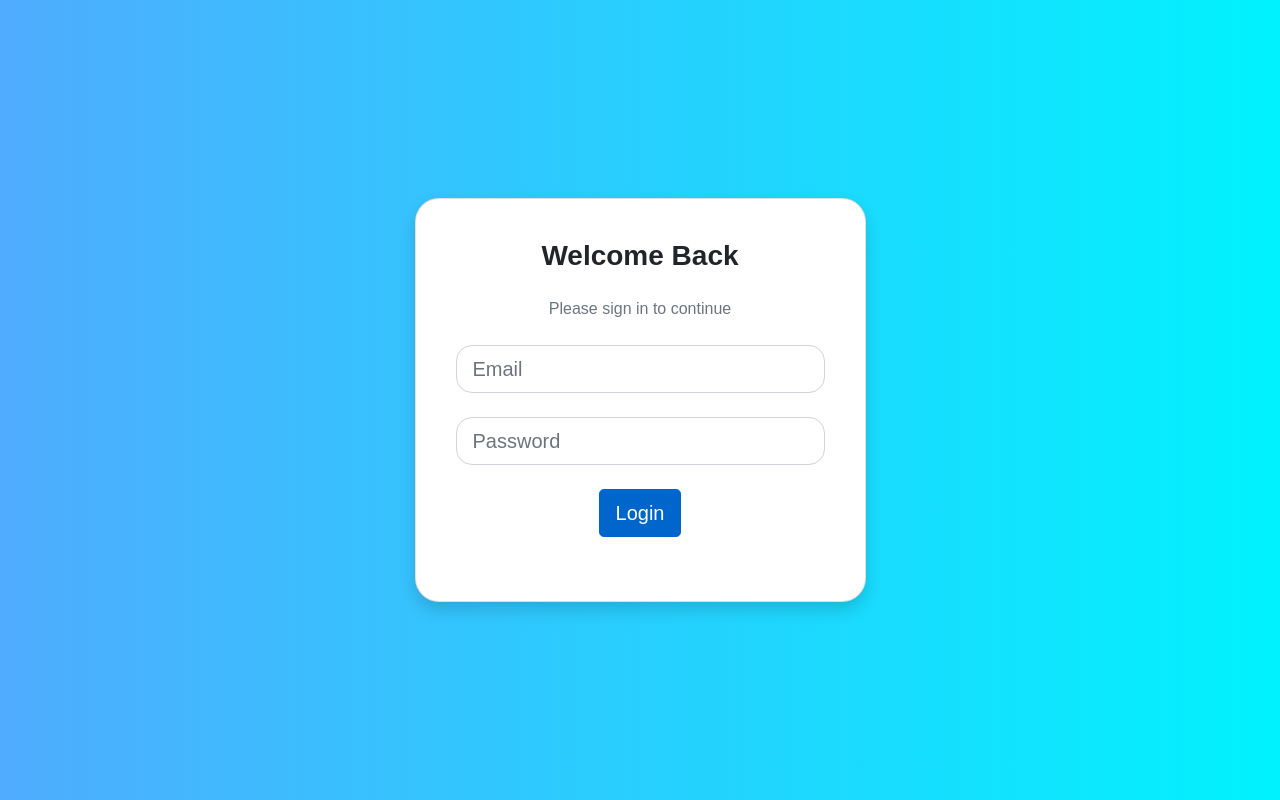
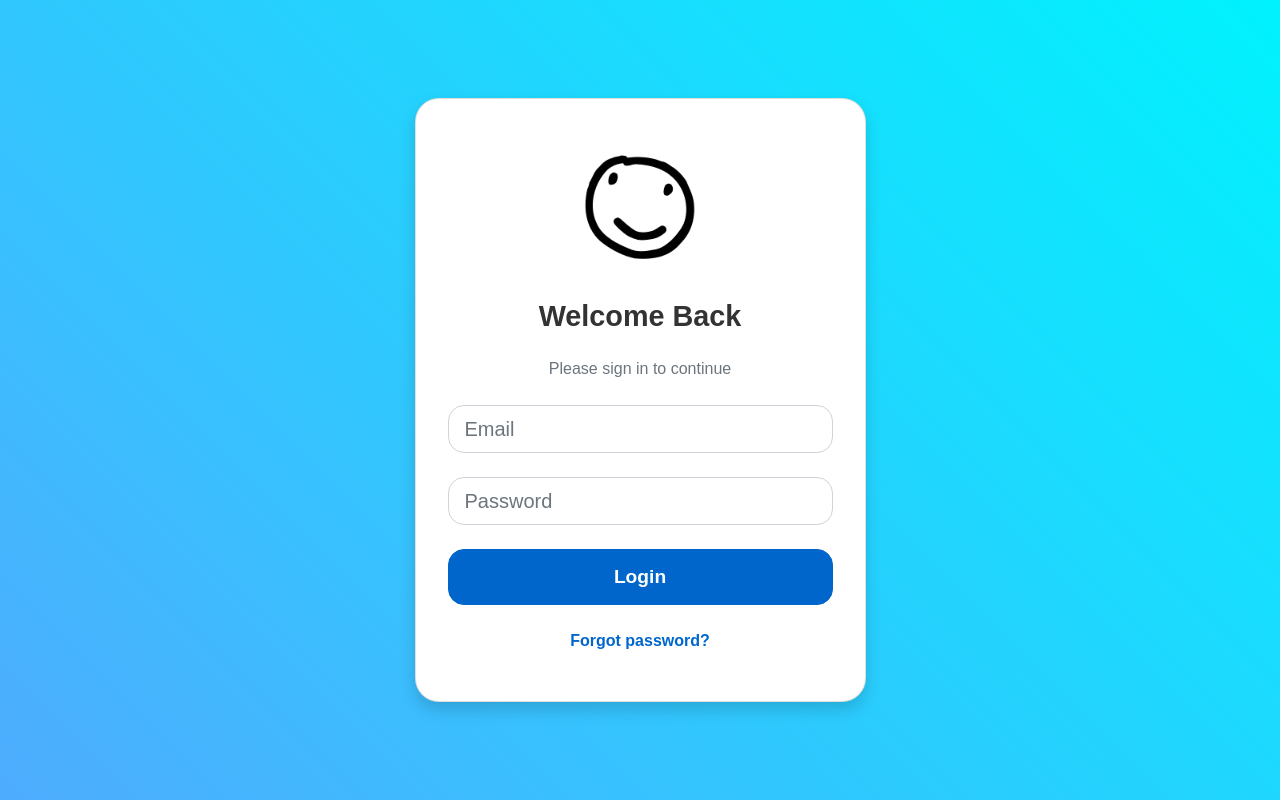
Before and after one commit to djzzlim/Monthly-Fee-Management-System, a Flask app: page /login in a window 1280 px wide. Run offline with Flask 3, Linux system fonts and the light colour scheme.

Commit message:
Added icons

```diff
--- a/app/auth.py
+++ b/app/auth.py
@@ -40,3 +40,7 @@ def login():
 def logout():
     logout_user()  # Log out the current user
     return redirect(url_for('main.home'))  # Redirect to home page or login page
+
+@auth.route('/forgot-password')
+def forgot_password():
+    return redirect(url_for('main.home'))
--- a/app/templates/dashboard.html
+++ b/app/templates/dashboard.html
@@ -4,9 +4,9 @@
     <meta charset="UTF-8">
     <meta name="viewport" content="width=device-width, initial-scale=1.0">
     <title>Dashboard</title>
+    <link rel="icon" href="static/kuman.ico" type="image/x-icon">
     <!-- Include Bootstrap 5 CSS from CDN -->
     <link href="https://cdn.jsdelivr.net/npm/bootstrap@5.3.0-alpha1/dist/css/bootstrap.min.css" rel="stylesheet">
-    <link rel="stylesheet" href="{{ url_for('static', filename='styles.css') }}"> <!-- Your custom CSS -->
 </head>
 <body>
 
--- a/app/templates/home.html
+++ b/app/templates/home.html
@@ -4,6 +4,7 @@
     <meta charset="UTF-8">
     <meta name="viewport" content="width=device-width, initial-scale=1.0">
     <title>Fee Management - Private Kindergarten</title>
+    <link rel="icon" href="static/kuman.ico" type="image/x-icon">
     <link href="https://cdn.jsdelivr.net/npm/bootstrap@5.0.2/dist/css/bootstrap.min.css" rel="stylesheet" integrity="sha384-EVSTQN3/azprG1Anm3QDgpJLIm9Nao0Yz1ztcQTwFspd3yD65VohhpuuCOmLASjC" crossorigin="anonymous">
 </head>
 <body>
--- a/app/templates/login.html
+++ b/app/templates/login.html
@@ -4,28 +4,41 @@
     <meta charset="UTF-8">
     <meta name="viewport" content="width=device-width, initial-scale=1.0">
     <title>Sign In</title>
+    <link rel="icon" href="static/kuman.ico" type="image/x-icon">
     <link href="https://cdn.jsdelivr.net/npm/bootstrap@5.0.2/dist/css/bootstrap.min.css" rel="stylesheet" integrity="sha384-EVSTQN3/azprG1Anm3QDgpJLIm9Nao0Yz1ztcQTwFspd3yD65VohhpuuCOmLASjC" crossorigin="anonymous">
     <style>
         body {
             font-family: 'Arial', sans-serif;
+            margin: 0;
+            padding: 0;
         }
 
         .vh-100 {
-            background: linear-gradient(to right, #4facfe, #00f2fe);
+            background: linear-gradient(45deg, #4facfe, #00f2fe);
+            display: flex;
+            justify-content: center;
+            align-items: center;
+            min-height: 100vh;
         }
 
         .card {
             border-radius: 1.5rem;
+            box-shadow: 0 15px 30px rgba(0, 0, 0, 0.1);
         }
 
         .card-body {
-            padding: 2.5rem;
+            padding: 3rem 2rem;
         }
 
         .btn-primary {
             background-color: #0066cc;
             border-color: #0066cc;
             transition: background-color 0.3s ease, border-color 0.3s ease;
+            font-size: 1.2rem;
+            font-weight: 600;
+            padding: 0.8rem 1.5rem;
+            border-radius: 1rem;
+            width: 100%;
         }
 
         .btn-primary:hover {
@@ -35,33 +48,72 @@
 
         .form-control {
             border-radius: 1rem;
+            box-shadow: none;
+            transition: box-shadow 0.3s ease;
+        }
+
+        .form-control:focus {
+            box-shadow: 0 0 0 0.2rem rgba(0, 123, 255, 0.25);
+        }
+
+        .form-outline {
+            margin-bottom: 1.5rem;
         }
 
         .form-check-label {
             font-weight: 600;
         }
 
-        .card-shadow {
-            box-shadow: 0 10px 20px rgba(0, 0, 0, 0.1);
+        .h3, h3 {
+            font-weight: 600;
+            font-size: 1.8rem;
+            color: #333;
         }
 
-        .h3, h3 {
-            font-weight: bold;
+        .alert {
+            font-size: 0.9rem;
+            margin-top: 1rem;
+            padding: 0.75rem;
+            border-radius: 0.5rem;
         }
 
-        .form-outline {
+        .alert .bi {
+            margin-right: 0.5rem;
+        }
+
+        .text-muted {
+            font-size: 1rem;
             margin-bottom: 1.5rem;
+        }
+
+        .btn-link {
+            color: #0066cc;
+            text-decoration: none;
+            font-weight: 600;
+        }
+
+        .btn-link:hover {
+            text-decoration: underline;
+        }
+
+        /* Logo style */
+        .logo {
+            max-width: 120px;
+            margin-bottom: 2rem;
         }
     </style>
 </head>
 <body>
-    <section class="vh-100 d-flex justify-content-center align-items-center">
+    <section class="vh-100">
         <div class="container">
             <div class="row d-flex justify-content-center">
                 <div class="col-12 col-md-8 col-lg-6 col-xl-5">
                     <div class="card shadow card-shadow">
                         <div class="card-body text-center">
-                            <h3 class="mb-4 text-dark">Welcome Back</h3>
+                            <!-- Logo -->
+                            <img src="/static/kuman.png" alt="Logo" class="logo">
+
+                            <h3 class="mb-4">Welcome Back</h3>
                             <p class="mb-4 text-muted">Please sign in to continue</p>
 
                             <!-- Display Flash Messages -->
@@ -69,7 +121,9 @@
                                 {% if messages %}
                                     <ul class="list-unstyled">
                                         {% for category, message in messages %}
-                                            <li class="alert alert-{{ category }} mt-3">{{ message }}</li>
+                                            <li class="alert alert-{{ category }} mt-3">
+                                                <i class="bi bi-exclamation-circle"></i>{{ message }}
+                                            </li>
                                         {% endfor %}
                                     </ul>
                                 {% endif %}
@@ -84,10 +138,11 @@
                                     <input type="password" id="typePasswordX-2" name="password" class="form-control form-control-lg" placeholder="Password" required />
                                 </div>
 
-                                <button class="btn btn-primary btn-lg btn-block" type="submit">Login</button>
+                                <button class="btn btn-primary btn-lg btn-block" type="submit" aria-label="Login">Login</button>
                             </form>
 
                             <br>
+                            <a href="/forgot-password" class="btn-link">Forgot password?</a>
                         </div>
                     </div>
                 </div>
```
Also changed, not shown: app/static/kuman.ico (added), app/static/kuman.png (added).
